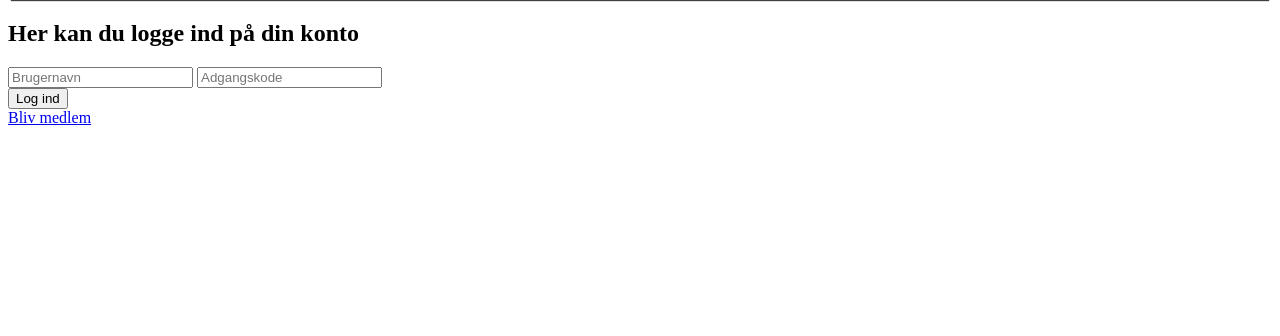
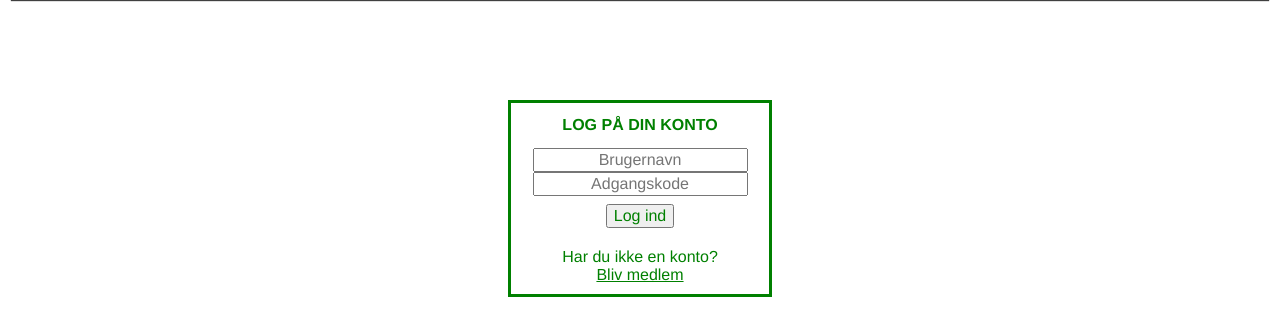
Before and after one commit to NikolaiLi/Weserve, a Python web app: template templates/logind.html in a window 1280 px wide. Shown: the part 143-479 px from the top of the page. Run offline with Jinja, Linux system fonts and the light colour scheme; the template is opened without the code that fills it, so the values that code supplies are empty.

Commit message:
log ind layout

```diff
--- a/static/style.css
+++ b/static/style.css
@@ -90,3 +90,35 @@
 {
   display: block;
 }
+
+.logind-box
+{
+  place-content: center;
+  margin-top: 100px;
+  border: 3px solid green;
+  margin-left: 500px;
+  margin-right: 500px;
+}
+
+.logind-box *
+{
+  text-align: center;
+  color: green;
+  font-family:'Franklin Gothic Medium', 'Arial Narrow', Arial, sans-serif;
+  font-size: medium;
+}
+
+.logindbox
+{
+  margin: 8px;
+}
+
+.signuptext
+{
+  margin-top: 20px;
+}
+
+.blivmedlem
+{
+  margin-bottom: 10px;
+}
--- a/templates/logind.html
+++ b/templates/logind.html
@@ -4,17 +4,19 @@
 {% include 'header.html' %}
 
 <body>
-    <h2>Her kan du logge ind på din konto</h2>
-
         <div class = "logind-box">
+            <h2>LOG PÅ DIN KONTO</h2>
             <form method = "POST" action = '/logind' enctype="multipart/form-data">
-                <div class = "blog postblog-page">
-                    <input type = "title" class = "blog-name" name = "Brugernavn" placeholder="Brugernavn" required = "True">
-                    <input type = "password" class = "blog-name" name = "Adgangskode" placeholder="Adgangskode" required = "True">
+                <div class = "logindbox">
+                    <input type = "title" class = "logindbruger" name = "Brugernavn" placeholder="Brugernavn" required = "True">
+                    <input type = "password" class = "logindpass" name = "Adgangskode" placeholder="Adgangskode" required = "True">
                 </div>
             <input class="button" type="submit" value="Log ind">
 
-            <div class="signup_box">
+            <div class="blivmedlem">
+                <div class="signuptext">
+                    <div>Har du ikke en konto?<div>
+                </div>
                 <a href="/Bliv_medlem">
                     <div>Bliv medlem<div>
                     </a>
```
